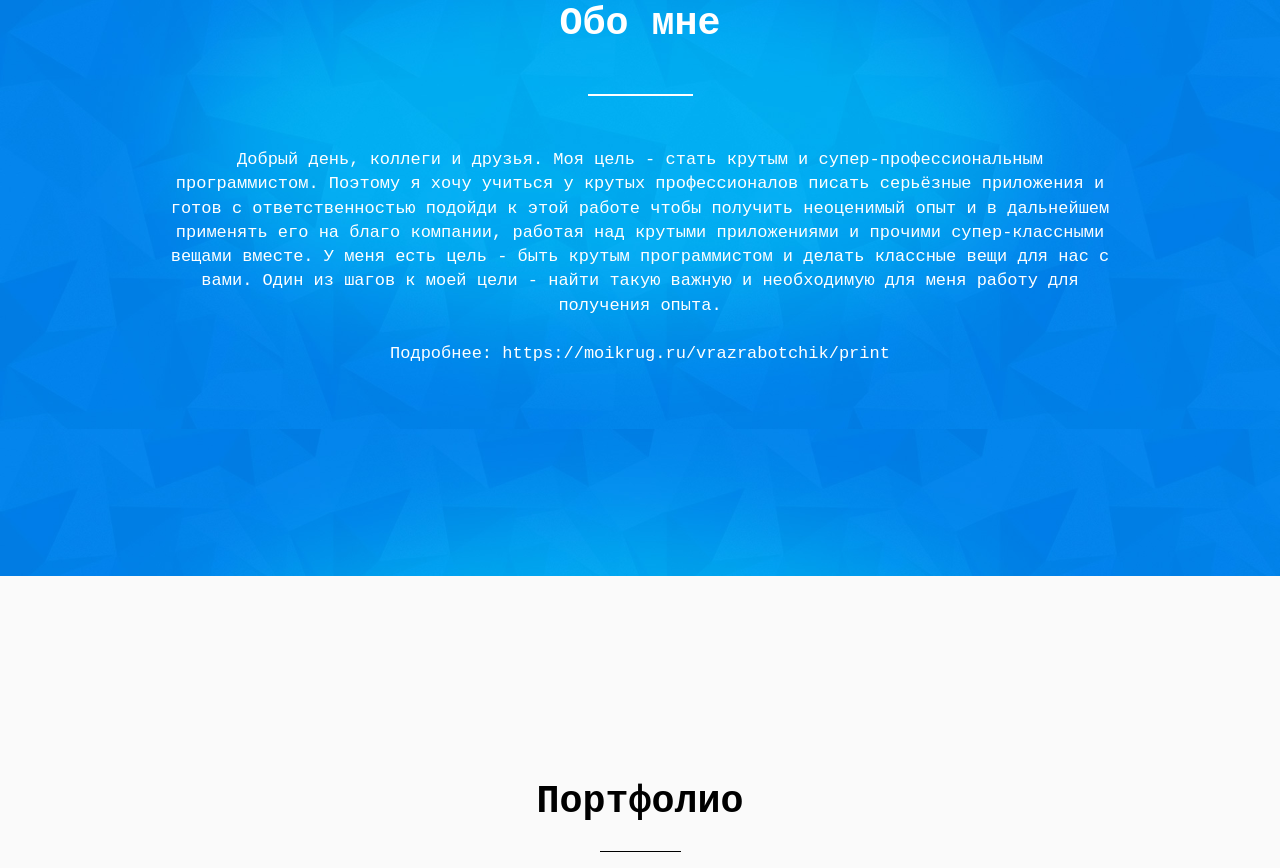
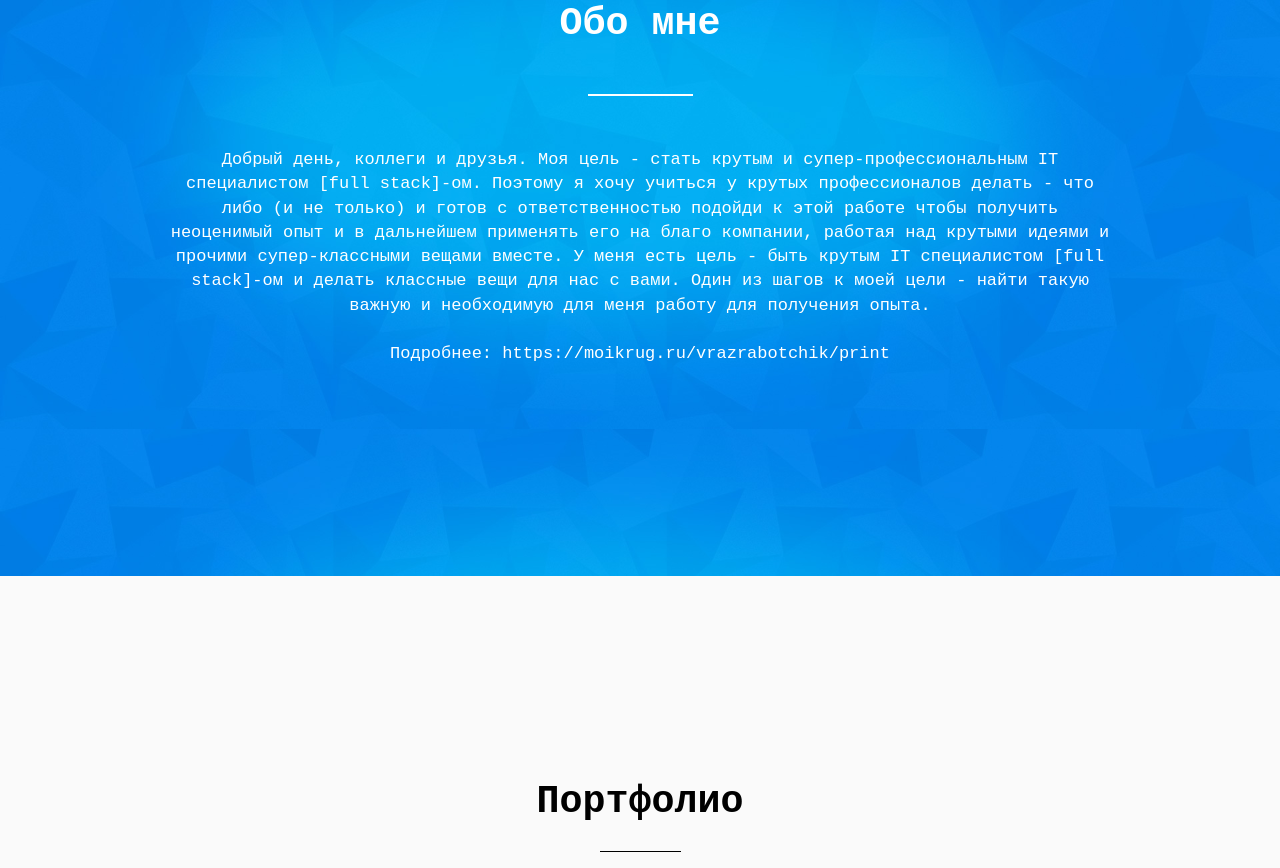
Before and after one commit to PervizSalmanov/pervizsalmanov.github.io, a website with bundled scripts: page index.html in a window 1280 px wide. Shown: the part 859-1727 px from the top of the page. Built offline with nearby package versions, Linux system fonts and the light colour scheme.

Commit message:
Update index.html

```diff
--- a/index.html
+++ b/index.html
@@ -73,8 +73,8 @@
     			<img src="app/images/line.png">
     			</div>
     			<p style="font-size: 17px">Добрый день, коллеги и друзья.
-          Моя цель - стать крутым и супер-профессиональным программистом.
-          Поэтому я хочу учиться у крутых профессионалов писать серьёзные приложения и готов c ответственностью подойди к этой работе чтобы получить неоценимый опыт и в дальнейшем применять его на благо компании, работая над крутыми приложениями и прочими супер-классными вещами вместе. У меня есть цель - быть крутым программистом и делать классные вещи для нас с вами. Один из шагов к моей цели - найти такую важную и необходимую для меня работу для получения опыта.
+Моя цель - стать крутым и супер-профессиональным IT специалистом [full stack]-ом.
+Поэтому я хочу учиться у крутых профессионалов делать - что либо (и не только) и готов c ответственностью подойди к этой работе чтобы получить неоценимый опыт и в дальнейшем применять его на благо компании, работая над крутыми идеями и прочими супер-классными вещами вместе. У меня есть цель - быть крутым IT специалистом [full stack]-ом и делать классные вещи для нас с вами. Один из шагов к моей цели - найти такую важную и необходимую для меня работу для получения опыта.
           <br>
           <br>
           Подробнее: https://moikrug.ru/vrazrabotchik/print
```
